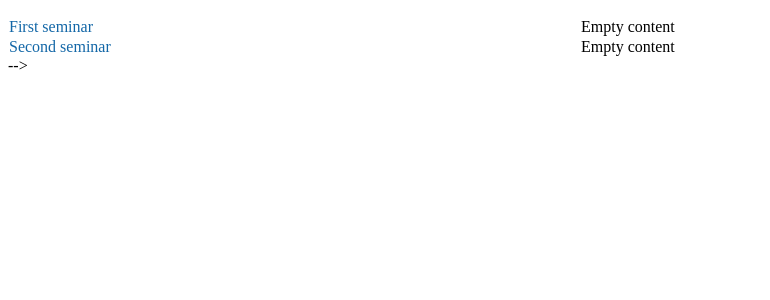
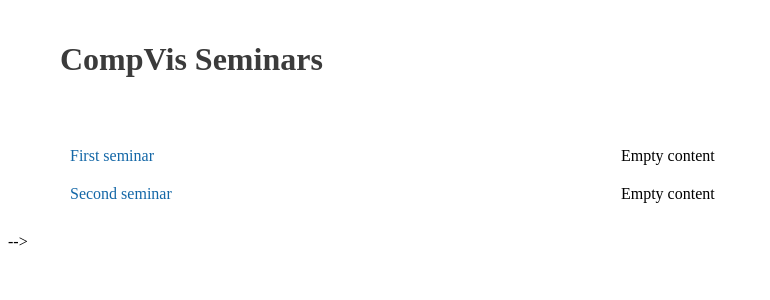
Before and after one commit to bbrattoli/seminars, a Jekyll site: the page built from index.html, in a window 1280 px wide. Shown: the top 300 px of the page, without its empty margins (0-770 px from the left). Built offline with Jekyll 4.4.1, drawn with Linux system fonts in a browser that asks for light colours; nearby versions of some CDN libraries; library files that are not in the unit come from our copies.

Commit message:
table casses

```diff
--- a/_includes/seminars.html
+++ b/_includes/seminars.html
@@ -10,16 +10,16 @@
     {{ sections.title }}
   </h2>
 
-    <div class="">
+    <div class="section_div">
 <table class="pub_table"><tbody>
   {% for seminar in seminars.seminars %}
       <tr>
-      <td><span class="seminar-title">
+      <td class="pub_td2"><span class="seminar-title">
         <a href="{{ seminar.link }}">{{ seminar.title }}</a>
       </span></td>
 
       {% if seminar.content %}
-      <td><span class="seminar-content">{{ seminar.content }}</span></td>
+      <td class="pub_td2"><span class="seminar-content">{{ seminar.content }}</span></td>
       {% endif %}
       </tr>
   {% endfor %}
--- a/_layouts/default.html
+++ b/_layouts/default.html
@@ -5,8 +5,10 @@
 {% include head.html %}
 
 <body>
-  <div>
-
+  <div id="container">
+    <div class="section_div">
+       <h1>CompVis Seminars</h1>
+    </div>
     <div>
         {{ content }}
     </div>
```
